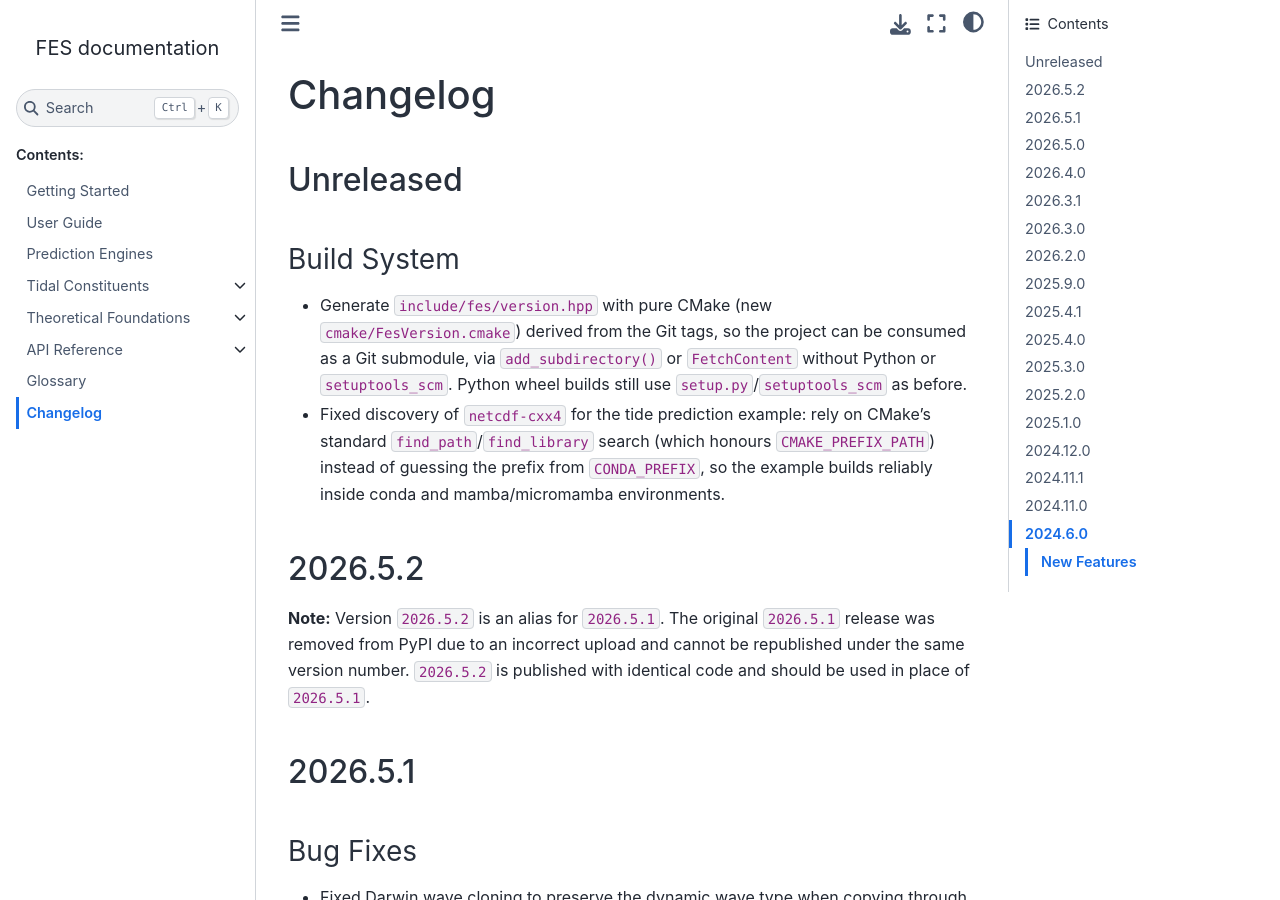
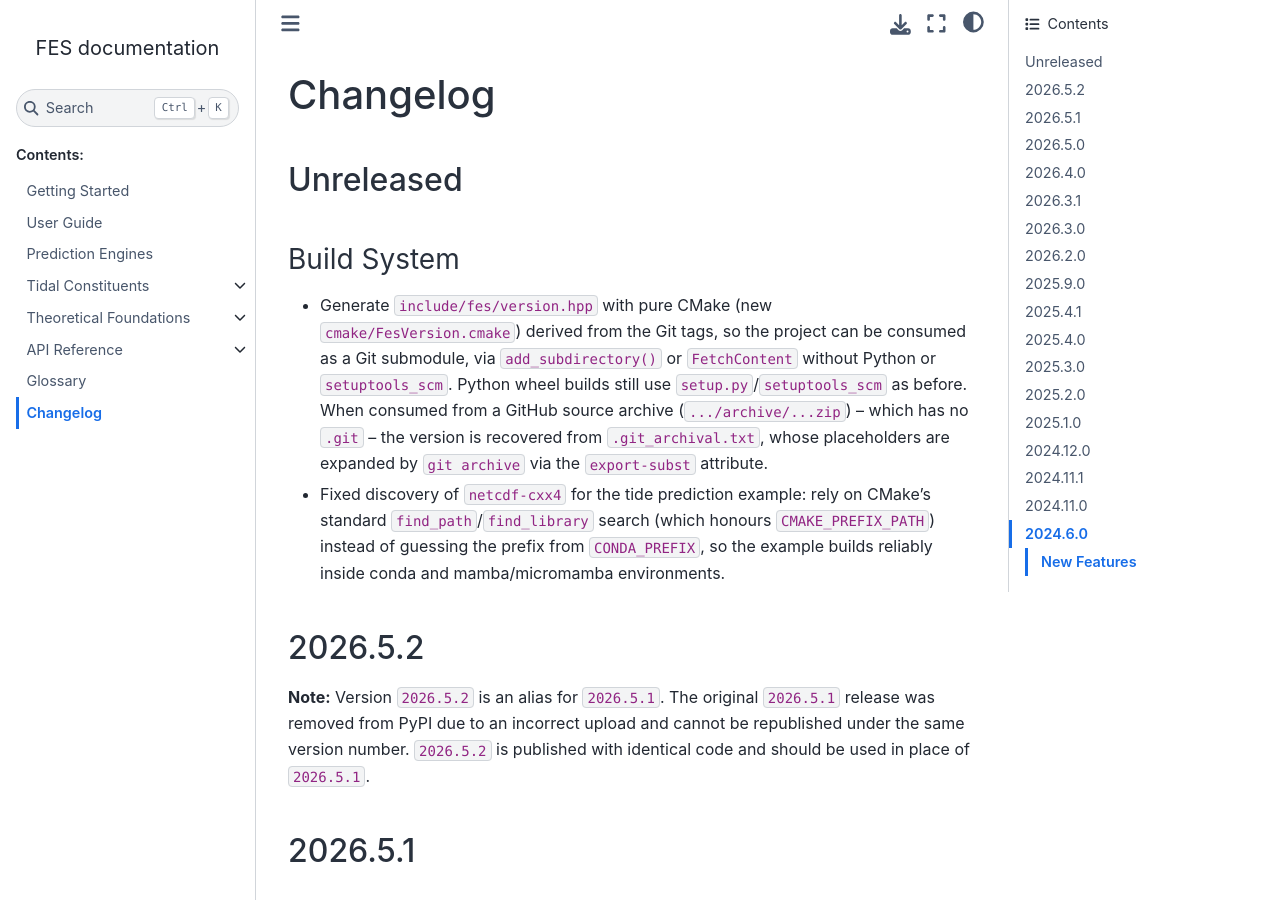
Before and after one commit to CNES/aviso-fes, a Sphinx documentation site: the page built from docs/source/changelog.rst, in a window 1280 px wide and 900 px high. Built offline with Sphinx 7.4.7 and the Sphinx Book theme 1.1.4, drawn with Linux system fonts in a browser that asks for light colours; pages that are not in the unit, such as notebooks, are missing from menus.

Commit message:
feat(versioning): add .git_archival.txt support for version recovery in CMake

```diff
--- a/docs/source/changelog.rst
+++ b/docs/source/changelog.rst
@@ -12,7 +12,10 @@ Build System
   ``cmake/FesVersion.cmake``) derived from the Git tags, so the project can be
   consumed as a Git submodule, via ``add_subdirectory()`` or ``FetchContent``
   without Python or ``setuptools_scm``. Python wheel builds still use
-  ``setup.py``/``setuptools_scm`` as before.
+  ``setup.py``/``setuptools_scm`` as before. When consumed from a GitHub source
+  archive (``.../archive/...zip``) -- which has no ``.git`` -- the version is
+  recovered from ``.git_archival.txt``, whose placeholders are expanded by
+  ``git archive`` via the ``export-subst`` attribute.
 * Fixed discovery of ``netcdf-cxx4`` for the tide prediction example: rely on
   CMake's standard ``find_path``/``find_library`` search (which honours
   ``CMAKE_PREFIX_PATH``) instead of guessing the prefix from ``CONDA_PREFIX``,
```
Also changed, not shown: .git_archival.txt (added), 2 other files.
